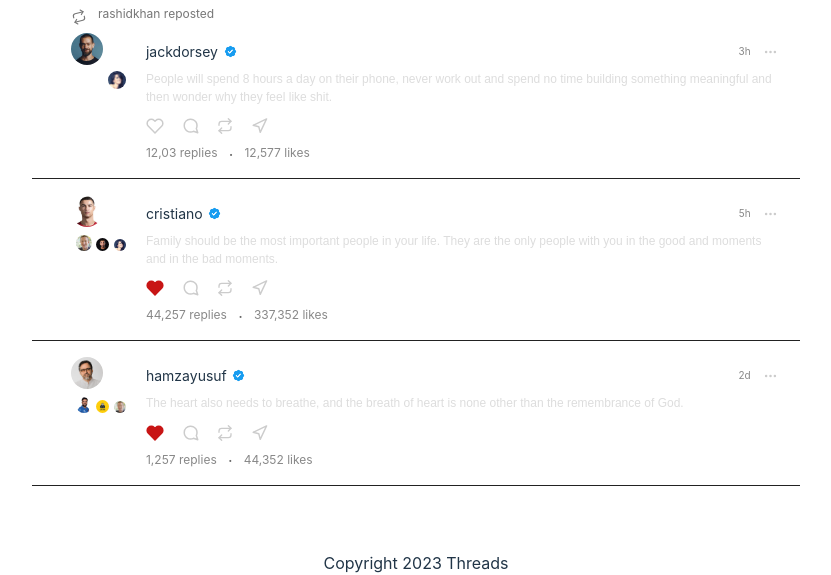
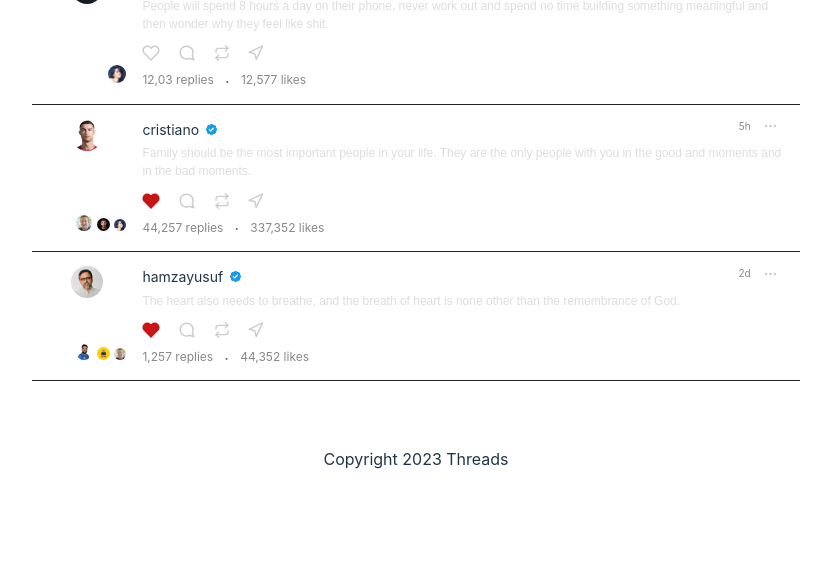
Before and after one commit to realstoman/threads-app-vanilla, a website built with Vite: page index.html in a window 1280 px wide. Shown: the part 834-1409 px from the top of the page, without its empty margins (224-1055 px from the left). After the commit the page ends 1305 px from the top, so only its background shows below. Built offline with nearby package versions, Linux system fonts and the light colour scheme.

Commit message:
Post images positioning

```diff
--- a/styles/partials/_header.scss
+++ b/styles/partials/_header.scss
@@ -1,5 +1,5 @@
 header {
-	margin: 1.6em 0 0.5em 0;
+	margin: 1.2em 0 0 0;
 
 	// Header logo
 	.logo {
--- a/styles/partials/_post.scss
+++ b/styles/partials/_post.scss
@@ -1,19 +1,18 @@
 .post {
 	display: flex;
 	justify-content: space-between;
-	align-items: flex-start;
-	gap: 20px;
-	padding-bottom: 0.8em;
-	padding: 0.9em 1em;
+	align-items: stretch;
+	gap: 1em;
+	padding: 0.8em 1em;
+	width: 100%;
 
 	// Author's and other users avatars
 	.users {
 		width: 11%;
-		height: 100%;
 		display: flex;
 		flex-direction: column;
 		justify-content: space-between;
-		align-items: middle;
+		align-items: center;
 
 		// Author avatar
 		.author img {
@@ -39,8 +38,8 @@
 	// Post actual contents
 	.contents {
 		width: 90%;
+		height: 100%;
 		text-align: left;
-		top: 0;
 
 		// Post top section (Username, time and share)
 
@@ -48,7 +47,7 @@
 		.timeAndShare {
 			display: flex;
 			justify-content: space-between;
-			align-items: center;
+			align-items: start;
 			text-align: center;
 		}
 
@@ -80,7 +79,7 @@
 
 				// Share post
 				a {
-					margin-top: 7px;
+					margin-top: -0.3em;
 				}
 			}
 		}
@@ -88,6 +87,7 @@
 		// Post post content
 		.content {
 			width: 100%;
+			height: 100%;
 
 			p {
 				font-size: 12px;
```
